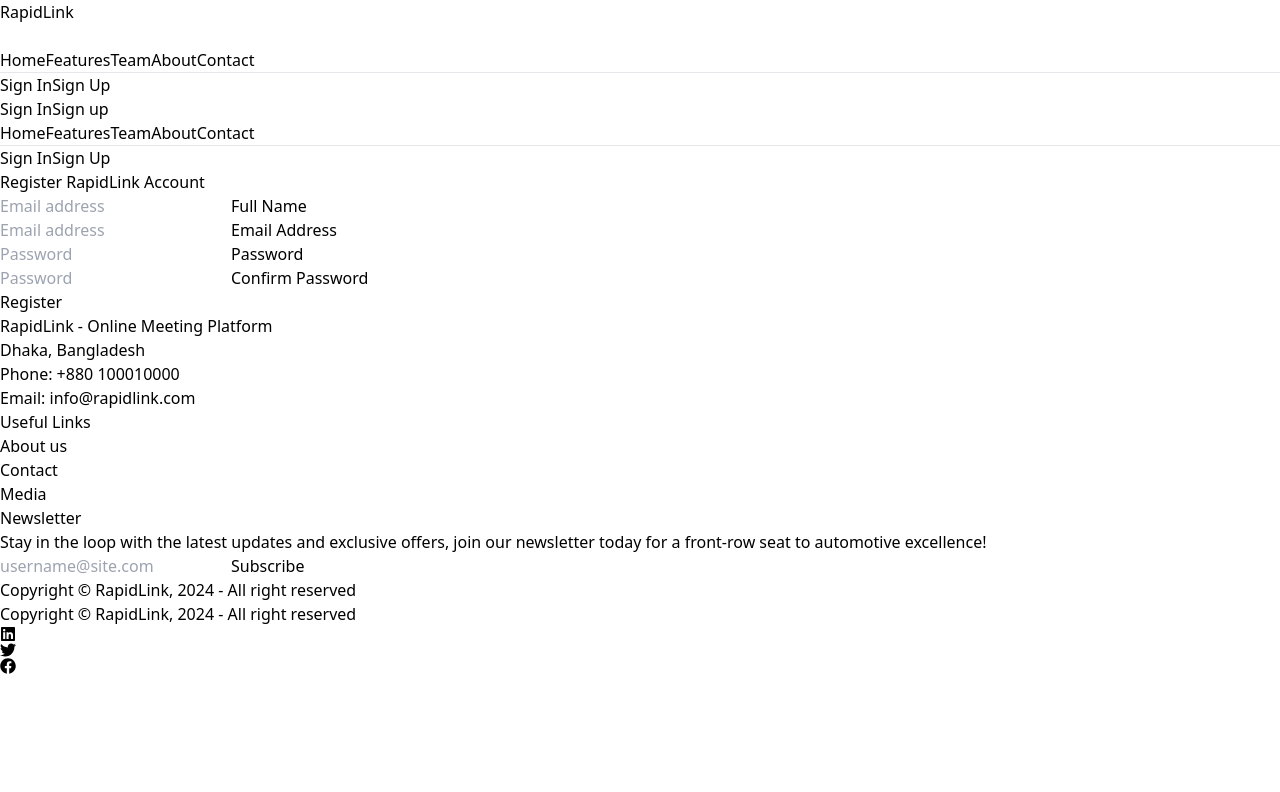
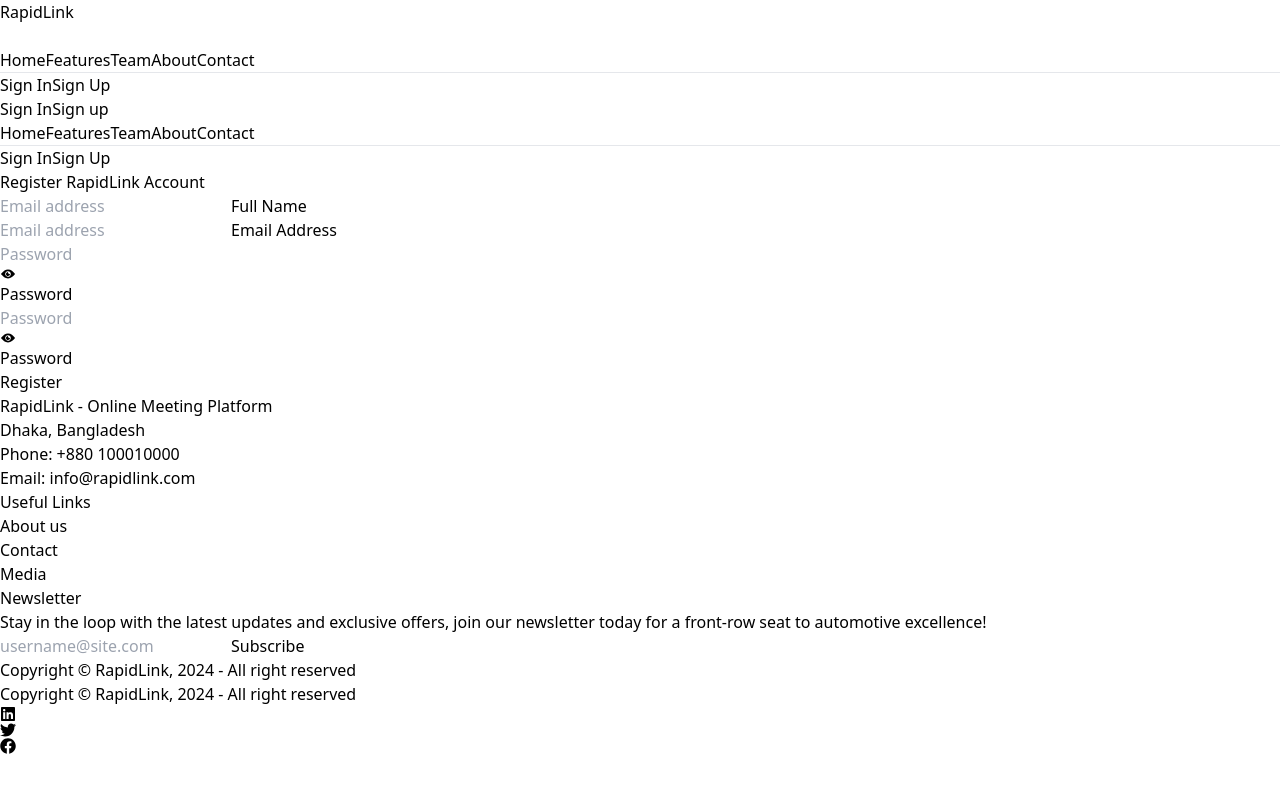
Before and after one commit to sheikhmohdnazmulhasan/RapidLink, a React (Vite) app: page /register in a window 1280 px wide. Shown: the top 792 px of the page. Built offline with nearby package versions, Linux system fonts and the light colour scheme; no server answers.

Commit message:
Added functionality to hide password show on registration page

```diff
--- a/src/pages/Root/Register.jsx
+++ b/src/pages/Root/Register.jsx
@@ -1,7 +1,11 @@
+import { useState } from "react";
 import { IoIosEye, IoIosEyeOff } from "react-icons/io";
 
 
 const Register = () => {
+
+    const [showPass, setShowPass] = useState(false)
+    const [showPass2, setShowPass2] = useState(false)
 
     return (
         <div>
@@ -26,15 +30,25 @@ const Register = () => {
                                         <label htmlFor="email" className="absolute left-0 -top-3.5 text-gray-600 text-sm peer-placeholder-shown:text-base peer-placeholder-shown:text-gray-440 peer-placeholder-shown:top-2 transition-all peer-focus:-top-3.5 peer-focus:text-gray-600 peer-focus:text-sm">Email Address</label>
                                     </div>
                                     <div className="relative">
-                                        <input id="password" name="password" type="password" className="peer relative placeholder-transparent h-10 w-full border-b-2 border-gray-300 text-gray-900 focus:outline-none focus:borer-rose-600" placeholder="Password" />
+                                        <input id="password" name="password" type={showPass ? 'text' : 'password'} className="peer relative placeholder-transparent h-10 w-full border-b-2 border-gray-300 text-gray-900 focus:outline-none focus:borer-rose-600" placeholder="Password" />
+                                        <div className="cursor-pointer" onClick={() => setShowPass(!showPass)}>
+                                            {!showPass ? <IoIosEye className="absolute right-0 top-1" /> :
+                                                <IoIosEyeOff className="absolute  right-0 top-1" />}
+                                        </div>
                                         <label htmlFor="password" className="absolute left-0 -top-3.5 text-gray-600 text-sm peer-placeholder-shown:text-base peer-placeholder-shown:text-gray-440 peer-placeholder-shown:top-2 transition-all peer-focus:-top-3.5 peer-focus:text-gray-600 peer-focus:text-sm">Password</label>
 
 
                                     </div>
 
                                     <div className="relative">
-                                        <input id="password" name="password" type="password" className="peer placeholder-transparent h-10 w-full border-b-2 border-gray-300 text-gray-900 focus:outline-none focus:borer-rose-600" placeholder="Password" />
-                                        <label htmlFor="password" className="absolute left-0 -top-3.5 text-gray-600 text-sm peer-placeholder-shown:text-base peer-placeholder-shown:text-gray-440 peer-placeholder-shown:top-2 transition-all peer-focus:-top-3.5 peer-focus:text-gray-600 peer-focus:text-sm">Confirm Password</label>
+                                        <input id="password" name="password" type={showPass2 ? 'text' : 'password'} className="peer relative placeholder-transparent h-10 w-full border-b-2 border-gray-300 text-gray-900 focus:outline-none focus:borer-rose-600" placeholder="Password" />
+                                        <div className="cursor-pointer" onClick={() => setShowPass2(!showPass2)}>
+                                            {!showPass2 ? <IoIosEye className="absolute right-0 top-1" /> :
+                                                <IoIosEyeOff className="absolute  right-0 top-1" />}
+                                        </div>
+                                        <label htmlFor="password" className="absolute left-0 -top-3.5 text-gray-600 text-sm peer-placeholder-shown:text-base peer-placeholder-shown:text-gray-440 peer-placeholder-shown:top-2 transition-all peer-focus:-top-3.5 peer-focus:text-gray-600 peer-focus:text-sm">Password</label>
+
+
                                     </div>
                                     <div className="relative">
                                         <button className="bg-[#FFE924] text-black rounded-md px-2 py-1">Register</button>
```
